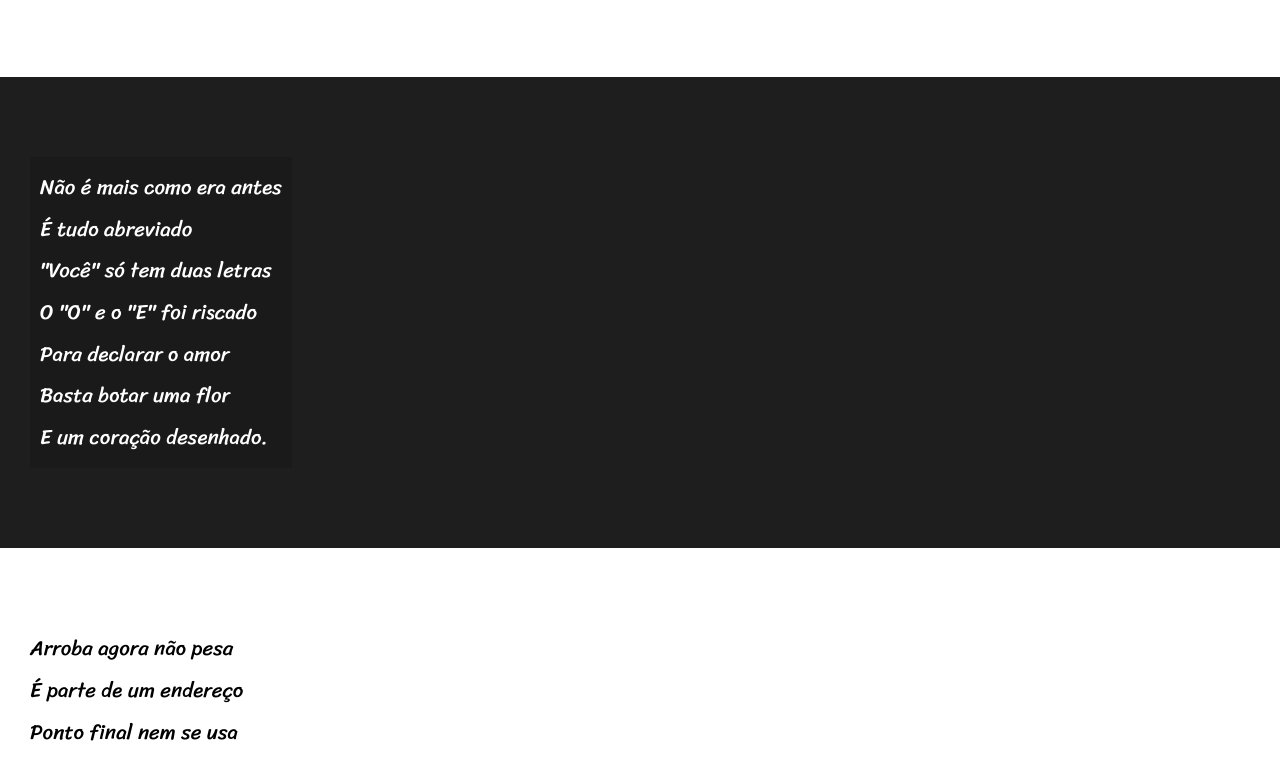
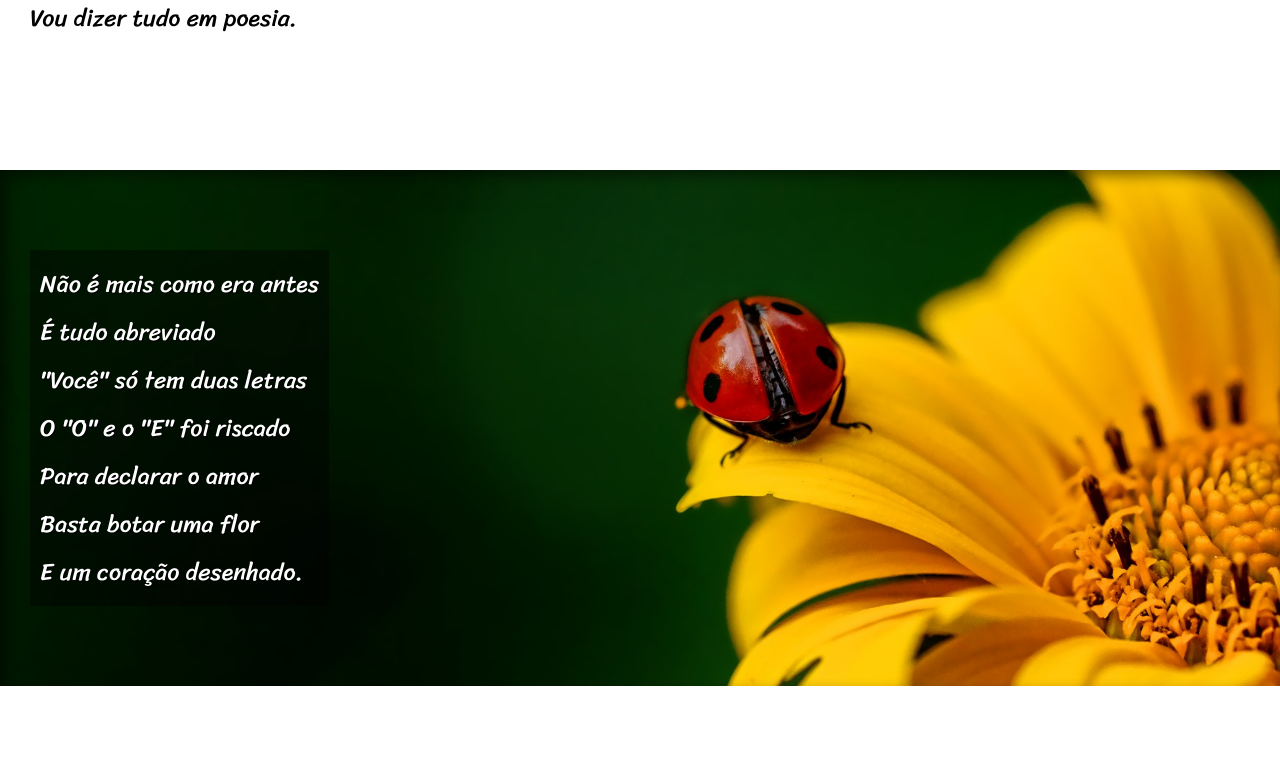
Before and after one commit to JeanCelin/cordel-moderno, a plain HTML site: page index.html in a window 1280 px wide. Shown: the part 563-1320 px from the top of the page. Drawn offline with Linux system fonts and the light colour scheme.

Commit message:
create parallax effect

```diff
--- a/estilo/style.css
+++ b/estilo/style.css
@@ -47,21 +47,35 @@ section {
   line-height: 2em;
   padding-left: 30px;
   font-family: var(--font3);
-  font-size: 1.3em;
+  font-size: 1.5em;
 }
-
+section > p {
+  padding-bottom: 2em;
+}
 section.normal {
   background-color: white;
   color: black;
 }
 section.img {
   background-color: rgb(30, 30, 30);
+  box-shadow: inset 6px 6px 13px 0px rgba(0, 0, 0, 0.472);
   color: white;
+  background-size: cover;
+  background-attachment: fixed;
 }
 section.img > p {
-  background-color: rgba(0, 0, 0, 0.12);
+  background-color: rgba(0, 0, 0, 0.424);
+  text-shadow: 1px 1px 0px black;
   display: inline-block;
   padding: 10px;
+}
+section#img01 {
+  background-image: url(../imagens/background001.jpg);
+  background-position: right center;
+}
+section#img02 {
+  background-image: url("../imagens/background002.jpg");
+  background-position: right center;
 }
 
 footer {
@@ -75,6 +89,6 @@ footer {
     font-size: 3em;
   }
   section {
-    font-size: 1em;
+    font-size: 1.3em;
   }
 }
--- a/index.html
+++ b/index.html
@@ -29,7 +29,7 @@
       </p>
     </section>
 
-    <section class="img">
+    <section class="img" id="img01">
       <p>
         Não é mais como era antes<br />
         É tudo abreviado<br />
@@ -62,7 +62,7 @@
       </p>
     </section>
 
-    <section class="img">
+    <section class="img" id="img02">
       <p>
         Tenho saudade das cartas<br />
         Escritas com a própria mão<br />
```
